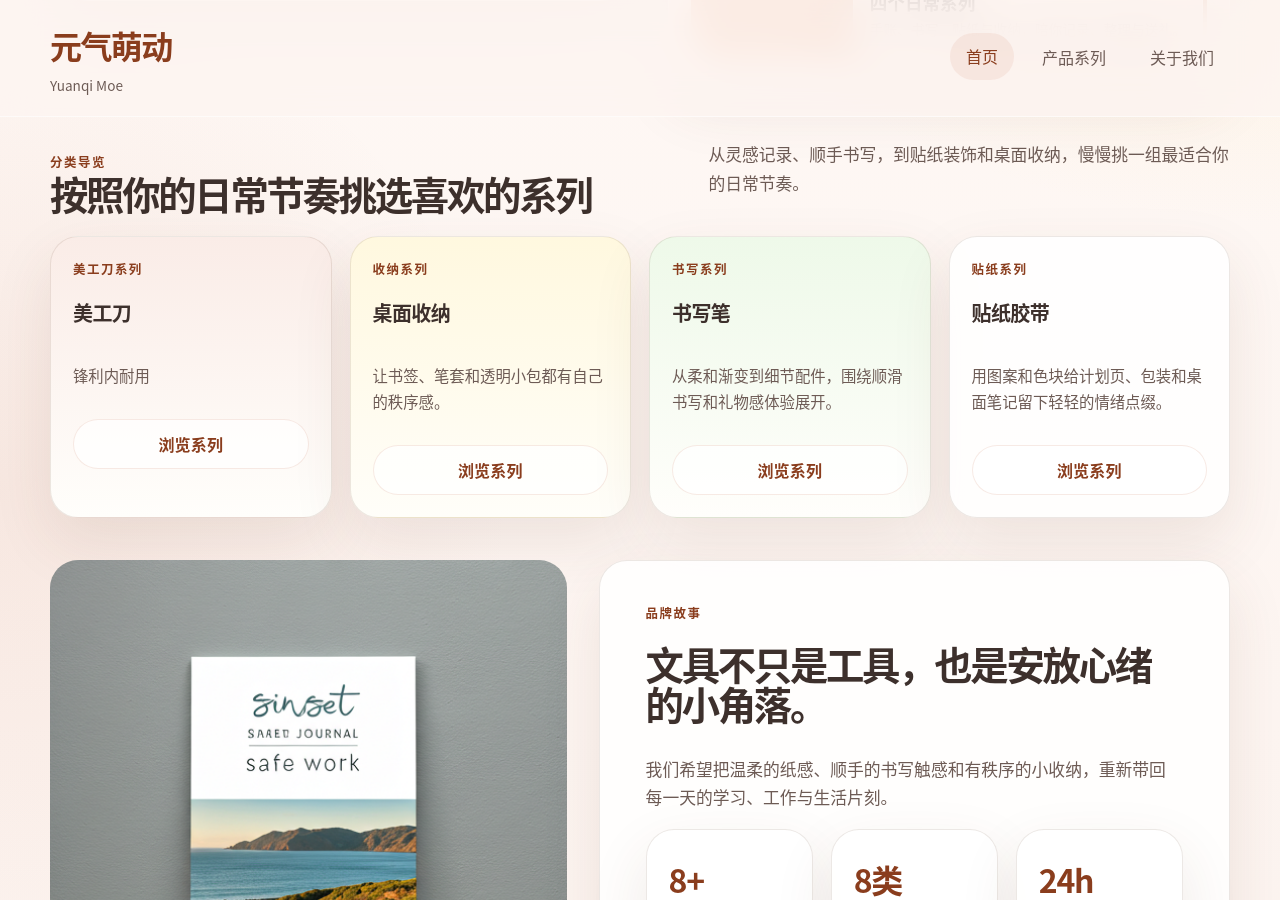
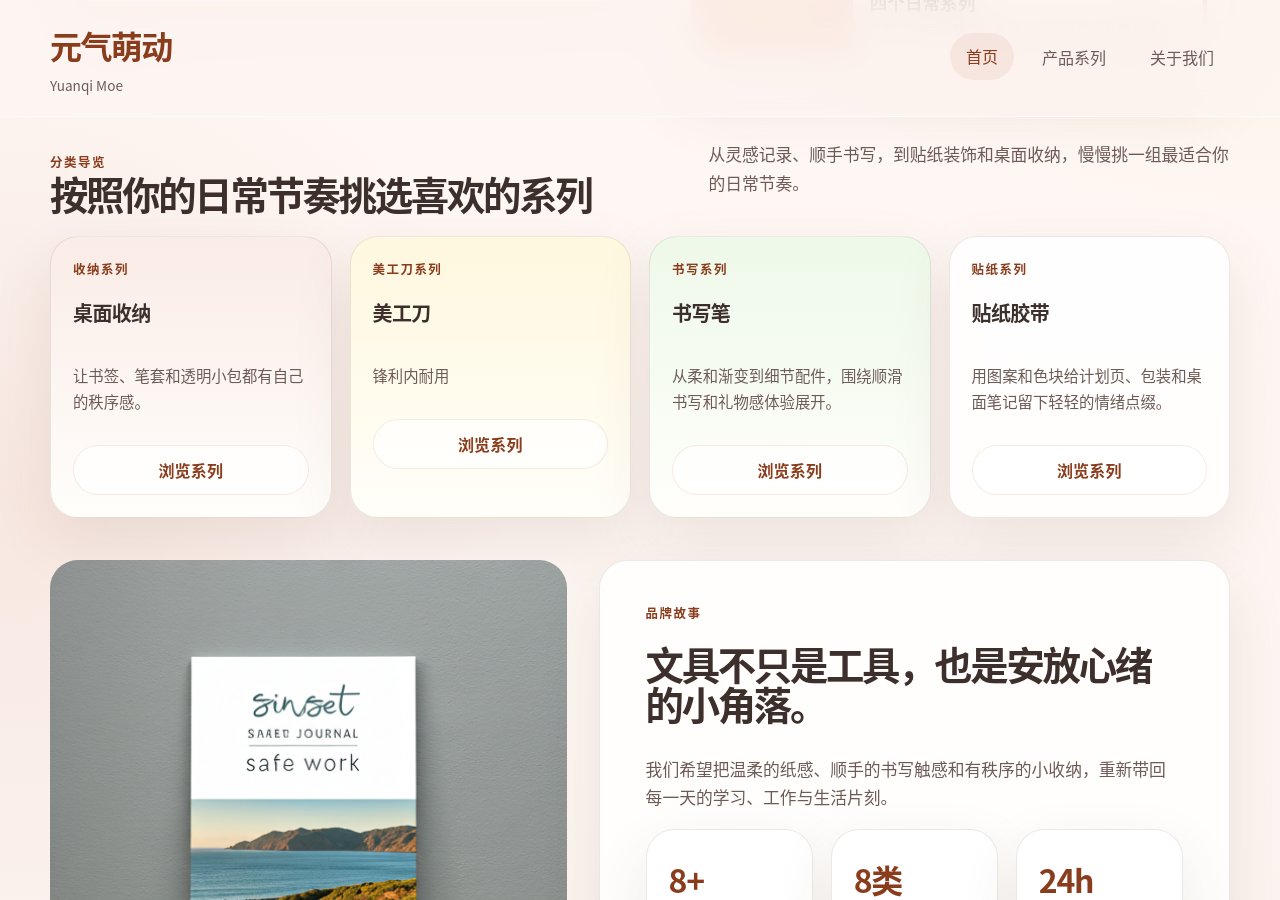
Before and after one commit to qichun9677-crypto/yuanqimoe-site, a Jekyll site: the page built from index.html, in a window 1280 px wide and 900 px high, scrolled down 655 px. Built offline with Jekyll 4.4.1, drawn with Linux system fonts in a browser that asks for light colours; part of the change alters nothing that is shown.

```diff
--- a/_data/home.yml
+++ b/_data/home.yml
@@ -14,6 +14,15 @@ explore:
   title: 按照你的日常节奏挑选喜欢的系列
   summary: 从灵感记录、顺手书写，到贴纸装饰和桌面收纳，慢慢挑一组最适合你的日常节奏。
 categories:
+  - key: storage
+    name: 桌面收纳
+    kicker: 收纳系列
+    description: 让书签、笔套和透明小包都有自己的秩序感。
+    button_label: 浏览系列
+    button_link: /products/#storage
+    products:
+      - product: storage-pouch
+      - product: sprout-bookmark
   - key: journals
     name: 美工刀
     kicker: 美工刀系列
@@ -23,15 +32,6 @@ categories:
     products:
       - product: sunset-journal
       - product: mist-planner
-  - key: storage
-    name: 桌面收纳
-    kicker: 收纳系列
-    description: 让书签、笔套和透明小包都有自己的秩序感。
-    button_label: 浏览系列
-    button_link: /products/#storage
-    products:
-      - product: storage-pouch
-      - product: sprout-bookmark
   - key: pens
     name: 书写笔
     kicker: 书写系列
```
